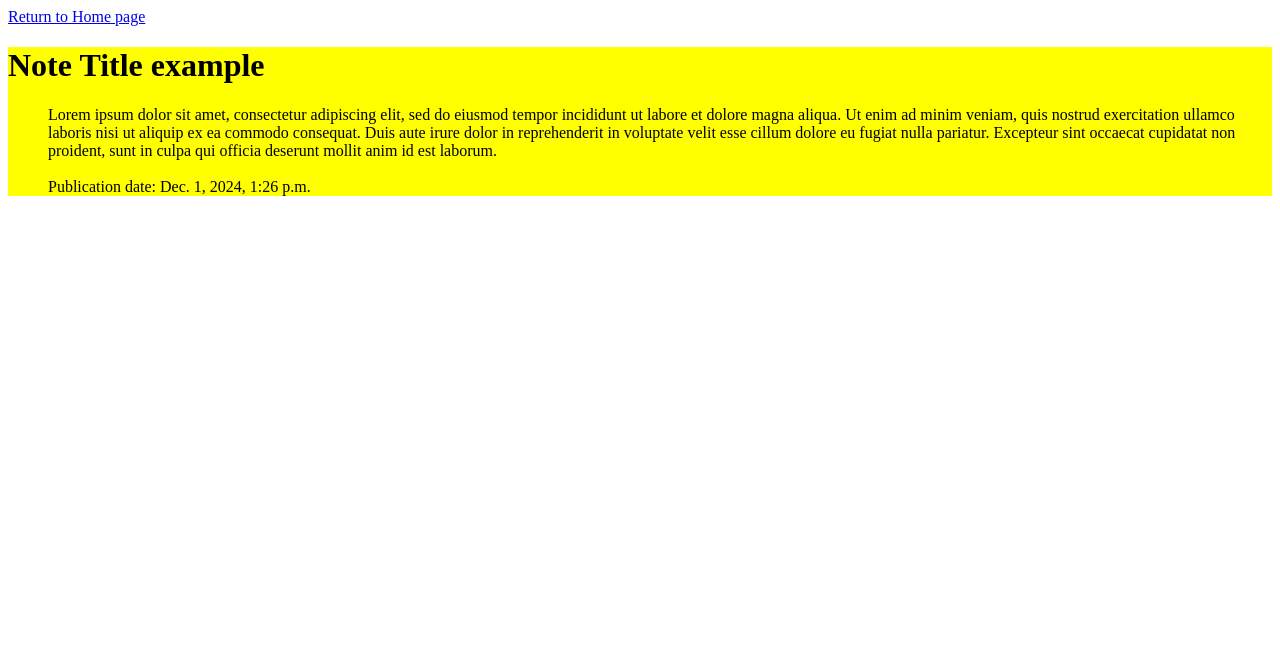
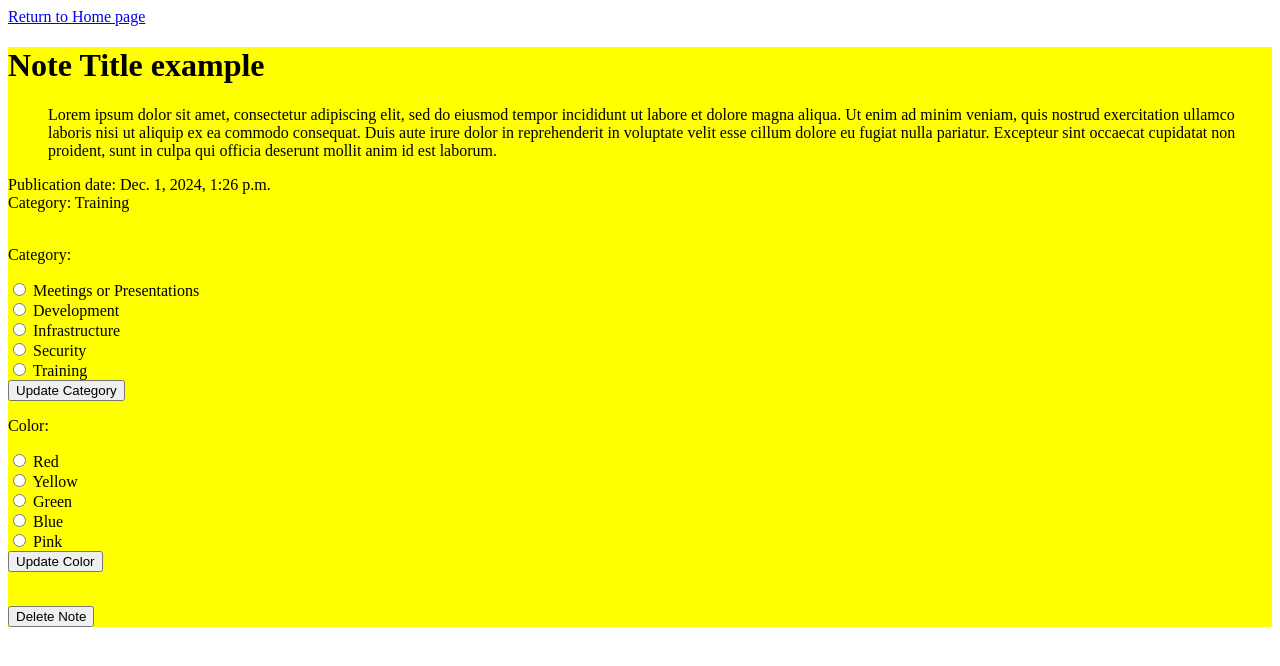
Before and after one commit to cbrinkman1/noteIT, a Django app: page /users/7/ in a window 1280 px wide. Shown: the top 666 px of the page. Run offline with Django 5.2, Linux system fonts and the light colour scheme; a user stored in the database is signed in; data comes from the database, SQL or seed files in the repository; both versions use the stored data as it was after the commit.

Commit message:
Stage 3 Deliverables complete

```diff
--- a/users/templates/users/detail.html
+++ b/users/templates/users/detail.html
@@ -1,14 +1,54 @@
-<a href="/users/">{{ "Return to Home page"}}
-</a>
+<html>
+    <head>
+        <title>{{ note.noteTitle }}</title>
+    </head>
     <body>
+        <header>
+            <a href="/users/">{{ "Return to Home page"}}</a>
+        </header>
+        <main>
             {% if access %}
             <div style="background-color: rgb({{note.colorR}}, {{note.colorG}}, {{note.colorB}});">
             <h1>{{ note.noteTitle }}</h1>
-<ul>{{ note.noteText }}<br>
+            <ul>{{ note.noteText }}</ul>
+            {{"Publication date: " }}{{ note.pubDate }}<br>
+            {{"Category: "}}{{ note.category }}<br><br>
+            <form action="" method="POST"> {% csrf_token %}
+                <p>Category:</p>
+                <input type="radio" id="Meetings or Presentations" name="category" value="Meetings or Presentations">
+                <label for="Meetings or Presentations">Meetings or Presentations</label><br>
+                <input type="radio" id="Development" name="category" value="Development">
+                <label for="Development">Development</label><br>
+                <input type="radio" id="Infrastructure" name="category" value="Infrastructure">
+                <label for="Infrastructure">Infrastructure</label><br>
+                <input type="radio" id="Security" name="category" value="Security">
+                <label for="Security">Security</label><br>
+                <input type="radio" id="Training" name="category" value="Training">
+                <label for="Training">Training</label><br>
+                <input type="submit" name="Update Category" value="Update Category"/>
+            <form>
                 <br>
-{{"Publication date: " }}{{ note.pubDate }}<br>
+            <form action="" method="POST"> {% csrf_token %}
+                <p>Color:</p>
+                <input type="radio" id="red" name="color" value="red">
+                <label for="red">Red</label><br>
+                <input type="radio" id="yellow" name="color" value="yellow">
+                <label for="yellow">Yellow</label><br>
+                <input type="radio" id="green" name="color" value="green">
+                <label for="green">Green</label><br>
+                <input type="radio" id="blue" name="color" value="blue">
+                <label for="blue">Blue</label><br>
+                <input type="radio" id="pink" name="color" value="pink">
+                <label for="pink">Pink</label><br>
+                <input type="submit" name="Update Color" value="Update Color"/>
+            </form><br>
+            <form action="" method="POST"> {% csrf_token %}
+                <input type="submit" name="Delete Note" value="Delete Note"/>
+            </form>
             </div>
             {% else %}
             <br>{{"You do not have access to this note"}}
             {% endif %}
+        </main>
     </body>
+</html>
--- a/users/urls.py
+++ b/users/urls.py
@@ -8,5 +8,6 @@ urlpatterns = [
     path("create/", views.create, name="create"),
     path("login/", views.login, name="login"),
     path("new/", views.new, name="new"),
-    path("logout/", views.logout, name="logout")
+    path("logout/", views.logout, name="logout"),
+    path("user/", views.user, name="user")
 ]
--- a/users/views.py
+++ b/users/views.py
@@ -11,6 +11,13 @@ from django.utils import timezone
 
 
 def index(request):
+    if request.method == 'POST':
+        if "Delete All Notes" in request.POST:
+            if request.user.is_authenticated:
+                lastest_notes_list = Note.objects.filter(creator=request.user)
+                for note in lastest_notes_list:
+                    note.delete()
+
     username = None
     lastest_notes_list = None
     if request.user.is_authenticated:
@@ -23,6 +30,42 @@ def index(request):
 
 def detail(request, note_id):
     note = get_object_or_404(Note, pk=note_id)
+    if request.method == 'POST':
+        if "Delete Note" in request.POST:
+            note.delete()
+            return redirect("/users/")
+        elif "Update Category" in request.POST:
+            note.category = request.POST["category"]
+            note.save()
+        elif "Update Color" in request.POST:
+            color = request.POST["color"]
+            colorR = 0
+            colorG = 0
+            colorB = 0
+            if color == "red":
+                colorR = 255
+                colorG = 116
+                colorB = 108
+            elif color == "yellow":
+                colorR = 255
+                colorG = 255
+            elif color == "green":
+                colorR = 50
+                colorG = 205
+                colorB = 50
+            elif color == "blue":
+                colorR = 137
+                colorG = 207
+                colorB = 240
+            elif color == "pink":
+                colorR = 255
+                colorG = 192
+                colorB = 203
+            note.colorR = colorR
+            note.colorG = colorG
+            note.colorB = colorB
+            note.save()
+
     access = False
     if request.user.is_authenticated:
         if request.user == note.creator:
@@ -40,6 +83,8 @@ def create(request):
         colorB = 0
         if color == "red":
             colorR = 255
+            colorG = 116
+            colorB = 108
         elif color == "yellow":
             colorR = 255
             colorG = 255
@@ -52,9 +97,9 @@ def create(request):
             colorG = 207
             colorB = 240
         elif color == "pink":
-            colorR = 238
-            colorG = 142
-            colorR = 223
+            colorR = 255
+            colorG = 192
+            colorB = 203
         category = request.POST["category"]
         if request.user.is_authenticated:
             username = request.user.username
@@ -86,6 +131,15 @@ def logout(request):
     auth.logout(request)
     return redirect("/users/")
 
+def user(request):
+    username = None
+    email = None
+    if request.user.is_authenticated:
+        username = request.user.username
+        email = request.user.email
+    context = {"username": username, "email": email}
+    return render(request, "users/userView.html", context)
+
 def new(request):
     form = CreateUserForm()
     if request.method == 'POST':
```
Also changed, not shown: users/templates/users/create.html (+11 -4 lines), users/templates/users/index.html (+38 -7 lines), users/templates/users/login.html (+10 -3 lines), users/templates/users/new.html (+10 -5 lines), users/templates/users/userView.html (added, +18 -0 lines), db.sqlite3, 1 other file. Lines whose indentation alone changed are shown as unchanged.
